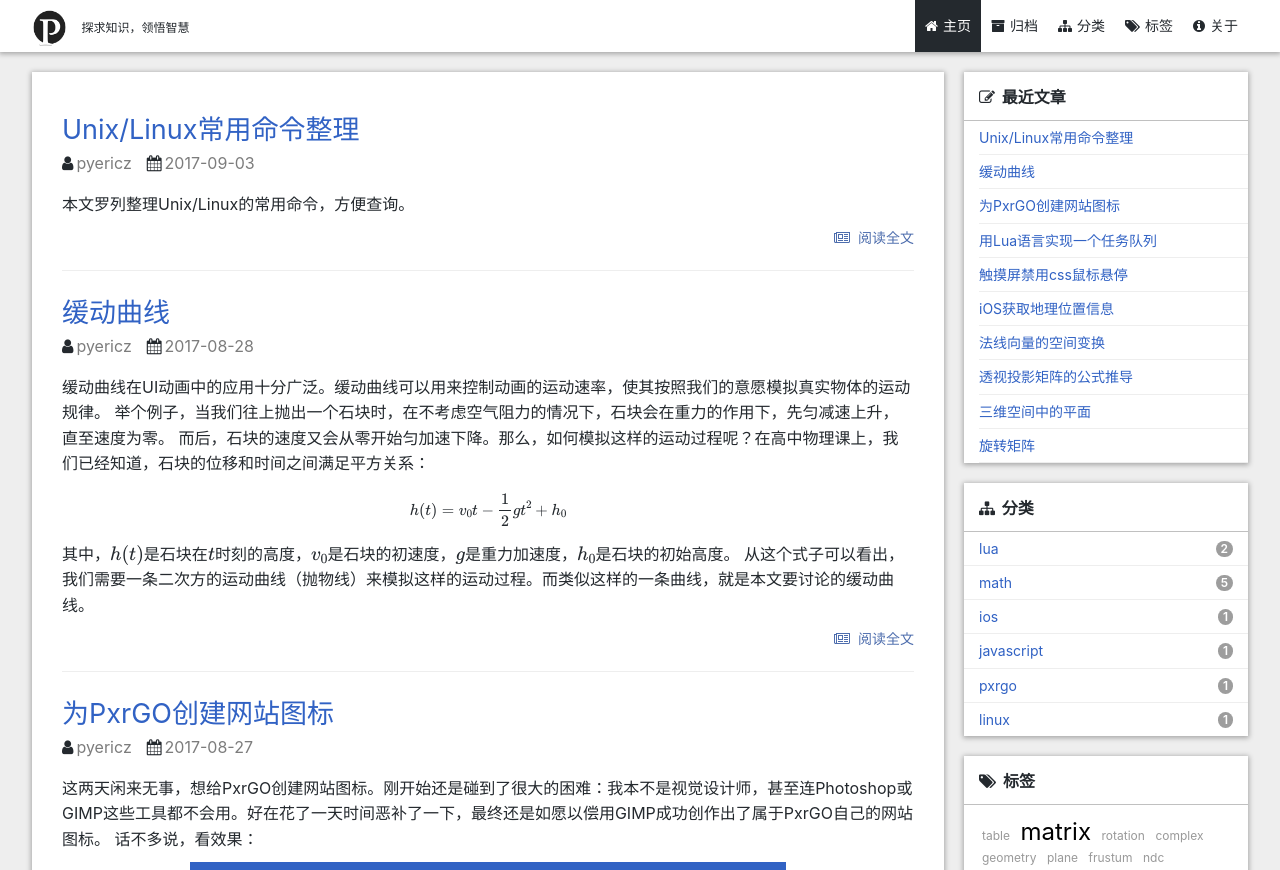
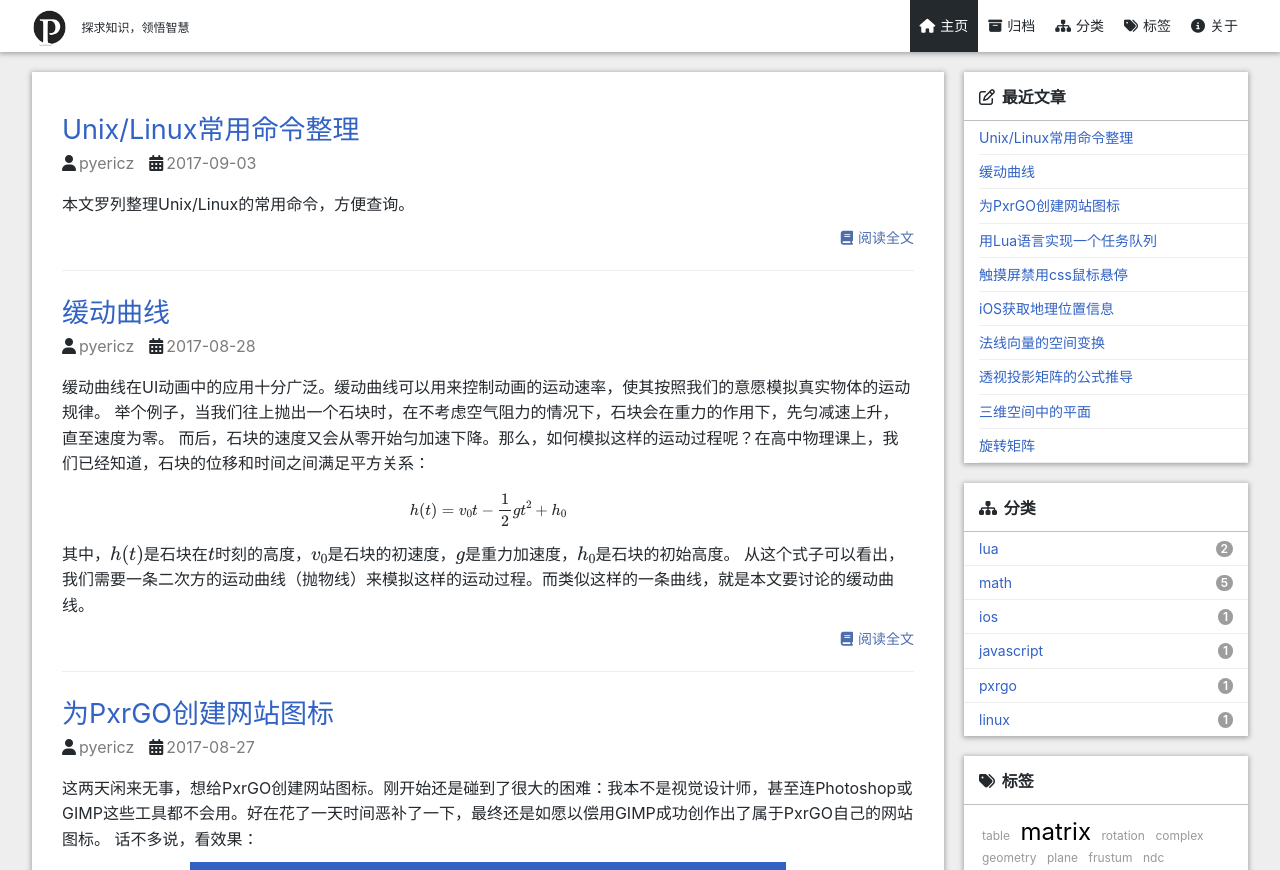
Before and after one commit to pyericz/blog, a Jekyll site: the page built from index.html, in a window 1280 px wide and 1400 px high. Shown: the top 870 px of the window. Built offline with Jekyll 4.4.1, drawn with Linux system fonts in a browser that asks for light colours; nearby versions of some CDN libraries; formulas are drawn with MathJax 3; the list of posts is cut into pages by our own code; comment, search, counter and statistics services are not loaded; a style sheet for code colours, icons or effects is not loaded.

Commit message:
update theme

```diff
--- a/_includes/head.html
+++ b/_includes/head.html
@@ -12,7 +12,6 @@
     <link rel="mask-icon" href="/safari-pinned-tab.svg" color="#3162c4">
     <meta name="theme-color" content="#ffffff">
 
-    <link rel="stylesheet" href="https://cdn.bootcss.com/font-awesome/4.7.0/css/font-awesome.min.css">
     <link rel="stylesheet" href="https://at.alicdn.com/t/font_8v3czwksspqlg14i.css">
     <link rel="stylesheet" href="{{ " /css/main.css " | prepend: site.baseurl }}">
     <link href="/css/github-v2.min.css" type="text/css" rel="stylesheet" />
@@ -21,6 +20,8 @@
     <meta name="copyright-notice" content="{{site.title}}版权所有。未经授权不得商业转载，非商业转载请注明出处。">
 
     <meta name="baidu-site-verification" content="i60pLTjZu5" />
+
+    <script src="https://use.fontawesome.com/58ed43b1fc.js"></script>
 
     {% if site.baidu_tongji_id %}
     <script>
--- a/_sass/_index.scss
+++ b/_sass/_index.scss
@@ -56,7 +56,7 @@
                             color: #5872a7;
                         }
                         i {
-                            padding-right: 3px;
+                            padding: 0;
                         }
                     }
                 }
--- a/index.html
+++ b/index.html
@@ -37,7 +37,7 @@
                     {{post.excerpt}}
                 </div>
                 <div class="read-all">
-                    <a  href="{{ post.url | prepend: site.baseurl }}"><i class="fa fa-newspaper-o"></i>阅读全文</a>
+                    <a  href="{{ post.url | prepend: site.baseurl }}"><i class="fa fa-book" aria-hidden="true"></i>阅读全文</a>
                 </div>
                 <hr>
             </li>
```
